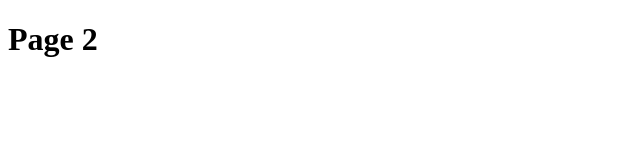
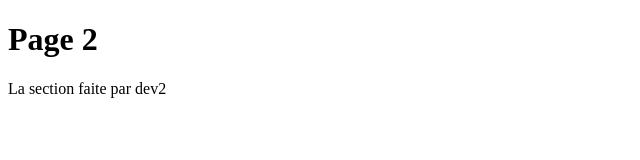
Before and after one commit to StephaneGo/projet1, a plain HTML site: page page2.html in a window 1280 px wide. Shown: the whole page, without its empty margins (0-640 px from the left). Drawn offline with Linux system fonts and the light colour scheme.

Commit message:
Ajout d'une section dans la page 2

```diff
--- a/page2.html
+++ b/page2.html
@@ -7,5 +7,6 @@
 </head>
 <body>
     <h1>Page 2</h1>
+    <section>La section faite par dev2</section>
 </body>
 </html>
```
